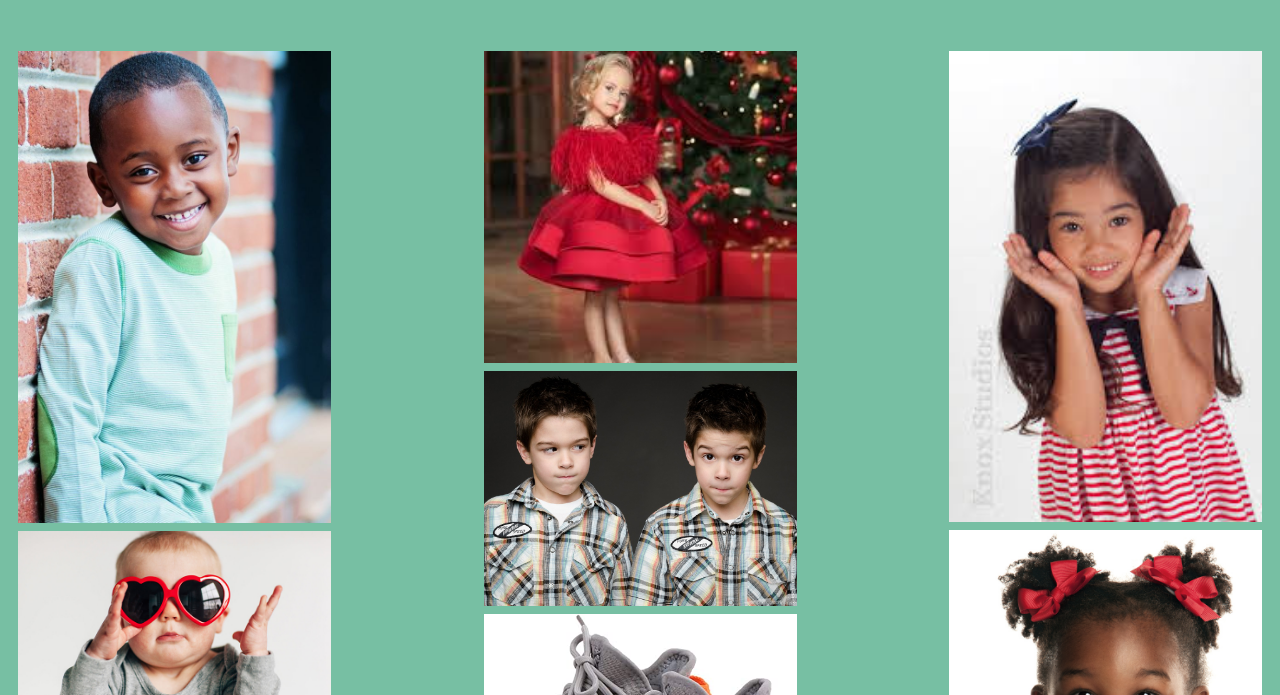
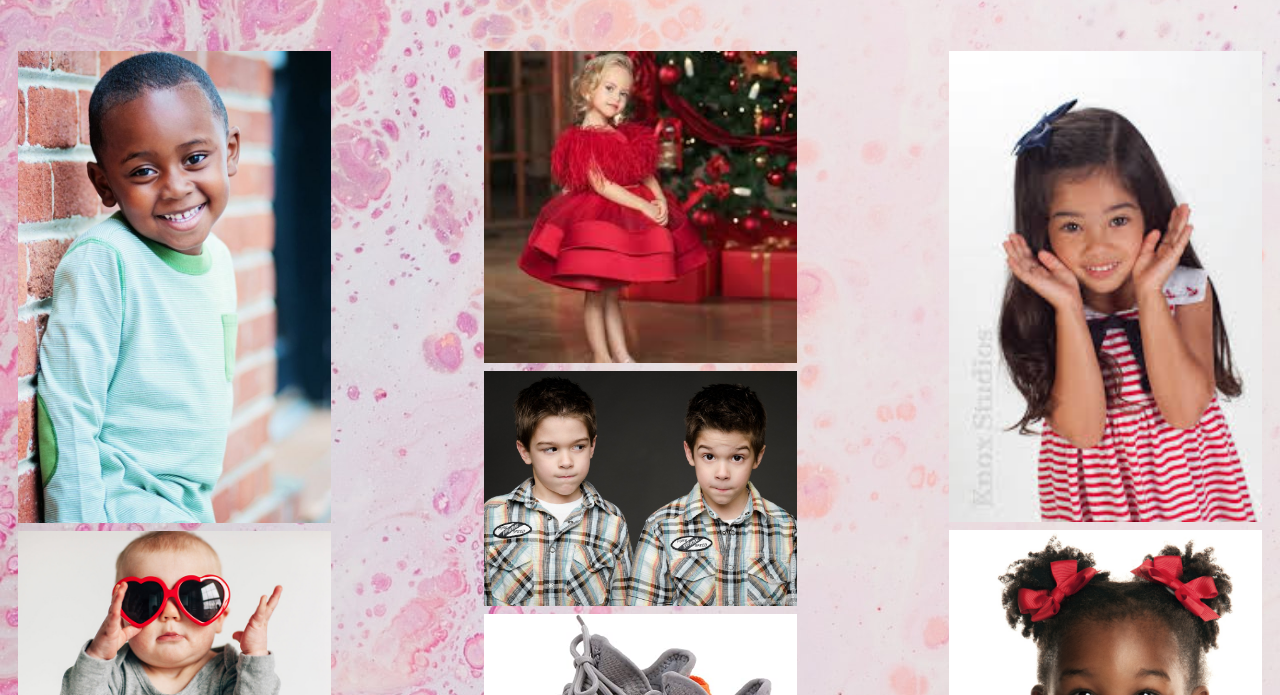
Before and after one commit to xstpvx/Jheimys, a plain HTML site: page index.html in a window 1280 px wide. Shown: the part 218-913 px from the top of the page. Drawn offline with Linux system fonts and the light colour scheme.

Commit message:
added background with texture

```diff
--- a/style.css
+++ b/style.css
@@ -1,11 +1,14 @@
 body{
-    background-color: #77BFA3;
+    background-image: url(images/background.jpg);
+    background-repeat: no-repeat;
+    background-attachment: fixed;
     font-family: 'Architects Daughter', cursive;
     cursor: pointer;
     font-size: larger;
     margin: 0 auto;
     padding: 10px;
 }
+
 
 .flexbox-container {
     display: flex;
```
Also changed, not shown: images/background.jpg (added).
